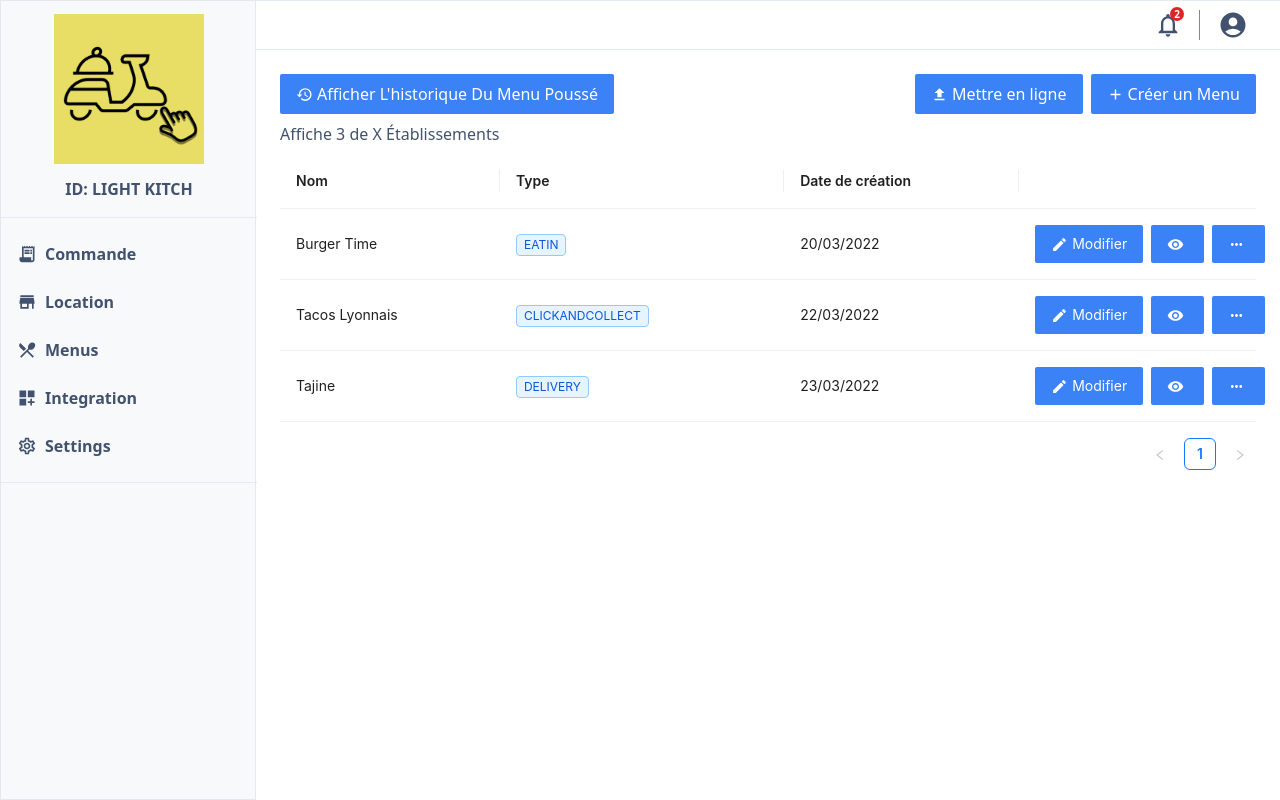
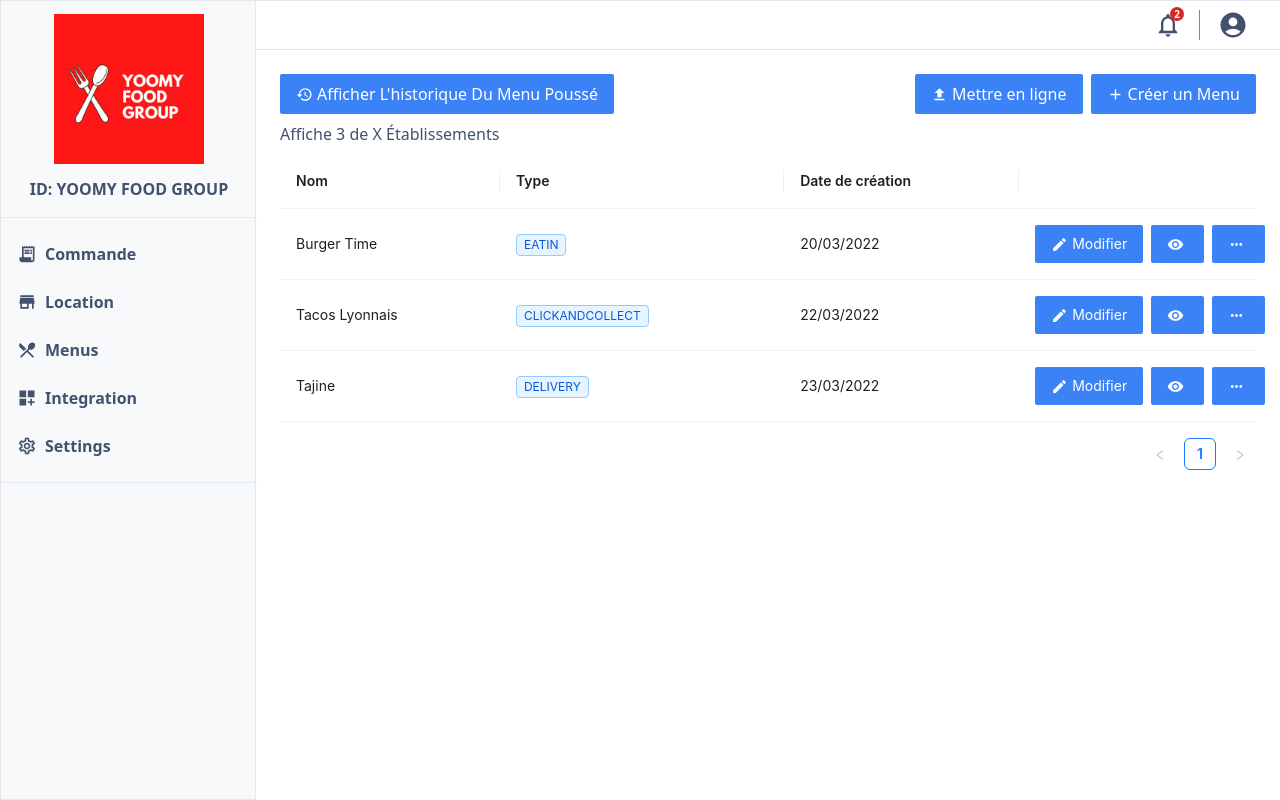
Before and after one commit to salah93100/applifoodV1, a Next.js app in the folder applifoodv1/: page /dashboard/menu in a window 1280 px wide. Built offline with nearby package versions, Linux system fonts and the light colour scheme.

Commit message:
YoomyFoodGroup

```diff
--- a/applifoodv1/components/DashboardUI.js
+++ b/applifoodv1/components/DashboardUI.js
@@ -3,7 +3,7 @@ import UserRestaurant from './UserRestaurant';
 import Sidebar from '../components/Sidebar'
 import Topbar from '../components/Topbar'
 import MenuPage from './MenuCompoment';
-import profilePic from  '../public/images/LightKitchen.jpeg'
+import profilePic from  '../public/images/YoomyFoodGroup.jpeg'
 
 const DashboardUI = ({children }) => {
 
--- a/applifoodv1/components/UserRestaurant.js
+++ b/applifoodv1/components/UserRestaurant.js
@@ -12,7 +12,7 @@ export default function UserRestaurant({src,alt,nameRestaurant}) {
       className=''/>
       </div>
     <div className='text-center'>
-        <p className='font-semibold uppercase'>ID: Light Kitch</p>
+        <p className='font-semibold uppercase'>ID: Yoomy Food Group</p>
     </div>
     </div>
   )
```
Also changed, not shown: applifoodv1/public/images/YoomyFoodGroup.jpeg (added).
